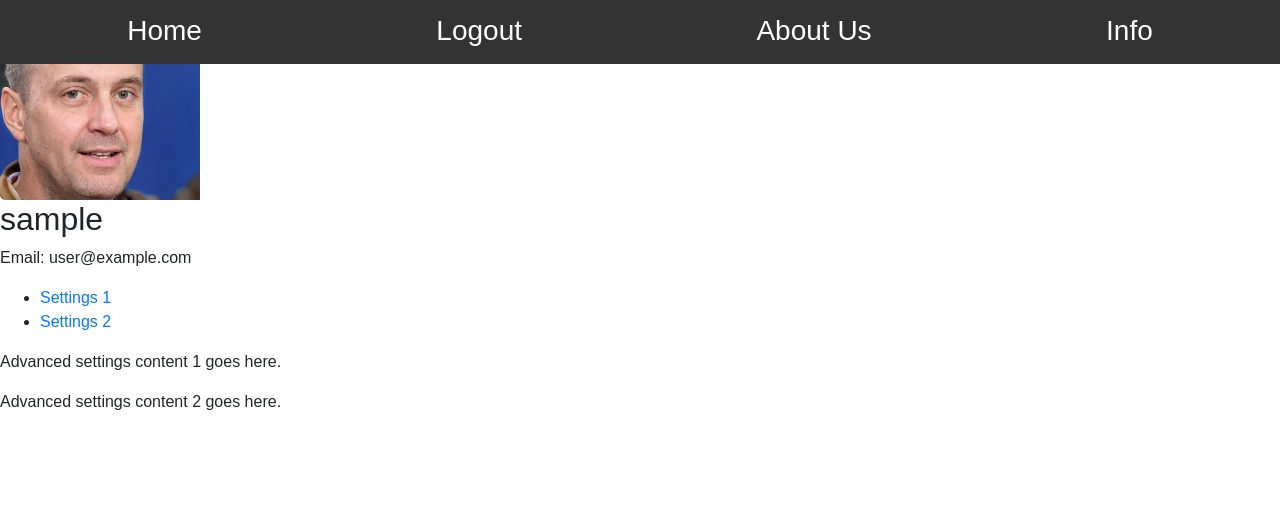
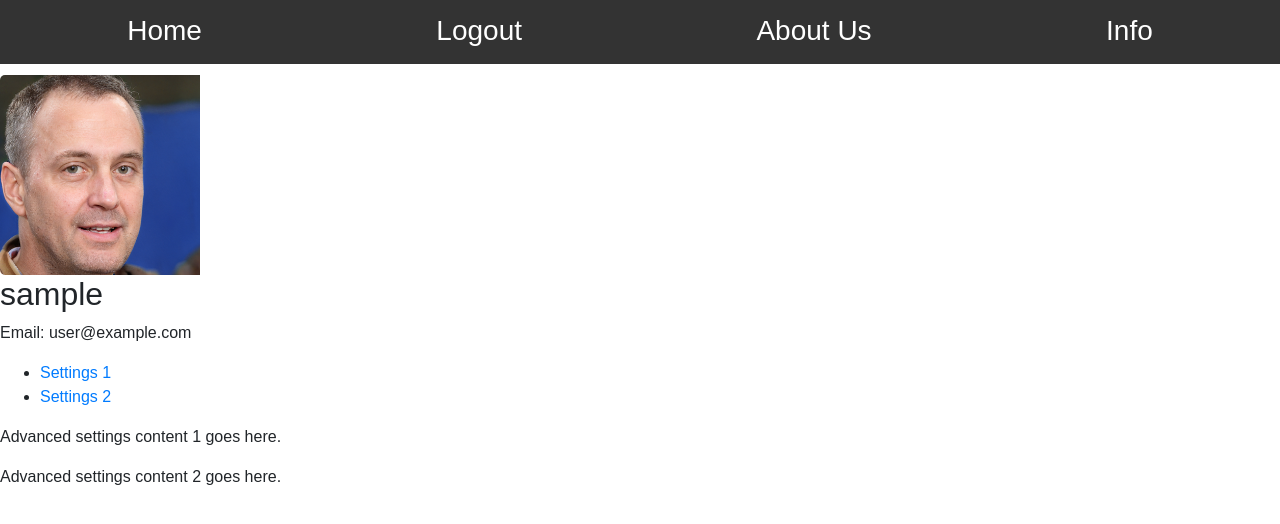
Before and after one commit to StatStud/test-hostgator, a PHP site: page /dashboard.php in a window 1280 px wide. Shown: the top 524 px of the page. Run offline with PHP 8.4, Linux system fonts and the light colour scheme; the visitor is signed in with stand-in values (Sample User, id 1).

Commit message:
update Sun Dec 24 13:40:03 EST 2023

```diff
--- a/dashboard.php
+++ b/dashboard.php
@@ -19,7 +19,7 @@ if (!isset($_SESSION['user_id'])) {
 </head>
 <body>
     <!-- Nav bar -->
-    <nav style="margin-bottom: 100px;">
+    <nav>
         <ul>
             <li><a href="index.php">Home</a></li>
             <li><a href="logout.php">Logout</a></li>
@@ -29,7 +29,7 @@ if (!isset($_SESSION['user_id'])) {
     </nav>
 
 
-  <div class="profile-container">
+  <div class="profile-container" style="margin-top: 75px">
     <div class="profile-picture">
       <!-- User's profile picture -->
       <img src="faces/dan.png" alt="Profile Picture" style = "width: 200px; height: 200px">
```
